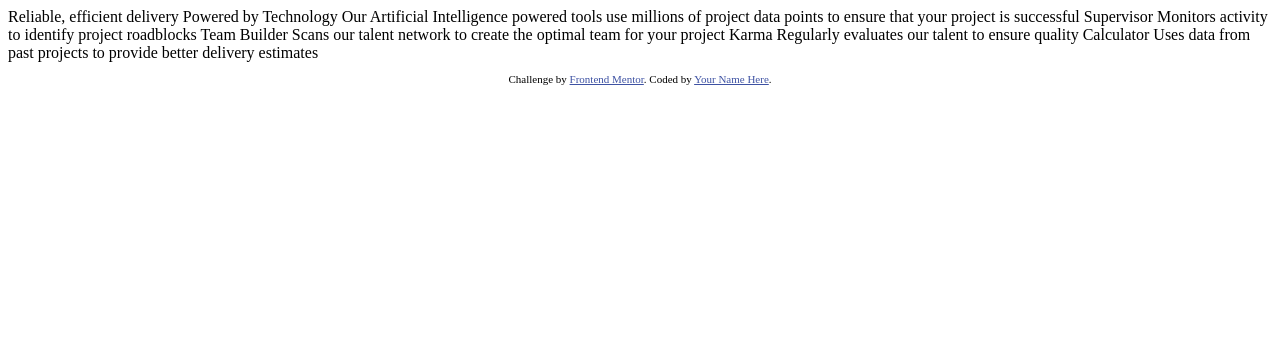
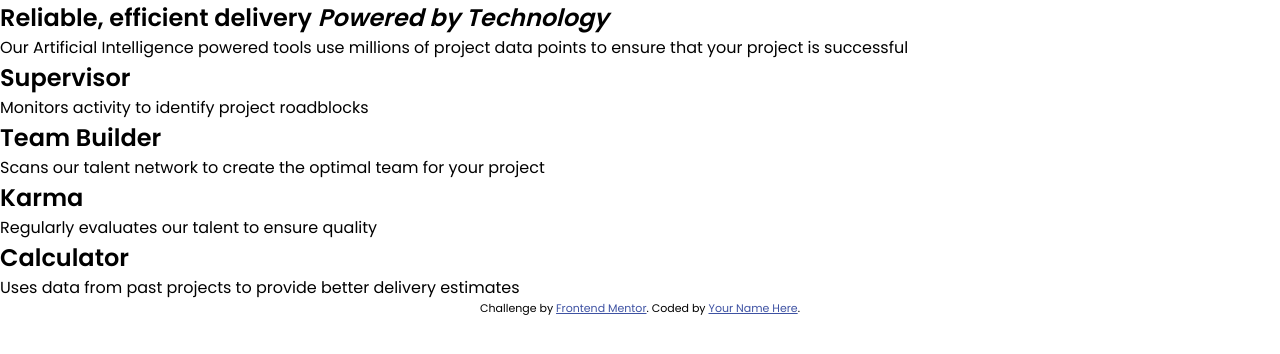
Before and after one commit to Codeyenum/four-card-feature-section-master, a plain HTML site: page index.html in a window 1280 px wide. Drawn offline with Linux system fonts and the light colour scheme.

Commit message:
semantic html markup

```diff
--- a/index.html
+++ b/index.html
@@ -1,40 +1,73 @@
 <!DOCTYPE html>
 <html lang="en">
+
 <head>
     <meta charset="UTF-8">
-  <meta name="viewport" content="width=device-width, initial-scale=1.0"> <!-- displays site properly based on user's device -->
+    <meta name="viewport" content="width=device-width, initial-scale=1.0">
+    <!-- displays site properly based on user's device -->
 
     <link rel="icon" type="image/png" sizes="32x32" href="./images/favicon-32x32.png">
-
+    <link rel="preconnect" href="https://fonts.googleapis.com">
+    <link rel="preconnect" href="https://fonts.gstatic.com" crossorigin>
+    <link href="https://fonts.googleapis.com/css2?family=Poppins:wght@200;400;600&display=swap" rel="stylesheet">
+    <link rel="stylesheet" type="text/css" href="style.css">
     <title>Frontend Mentor | Four card feature section</title>
 
     <!-- Feel free to remove these styles or customise in your own stylesheet 👍 -->
     <style>
-    .attribution { font-size: 11px; text-align: center; }
-    .attribution a { color: hsl(228, 45%, 44%); }
+        .attribution {
+            font-size: 11px;
+            text-align: center;
+        }
+
+        .attribution a {
+            color: hsl(228, 45%, 44%);
+        }
     </style>
 </head>
+
 <body>
-
+    <main>
+        <article>
+            <h1>
                 Reliable, efficient delivery
-  Powered by Technology
-
+                <em>Powered by Technology</em>
+            </h1>
+            <p>
                 Our Artificial Intelligence powered tools use millions of project data points
                 to ensure that your project is successful
+            </p>
+            <div class="features-wrapper">
+                <section class="feature">
+                    <h2 class="feature-title">Supervisor</h2>
+                    <p class="feature-description">
+                        Monitors activity to identify project roadblocks
+                    </p>
+                </section>
 
-  Supervisor
-  Monitors activity to identify project roadblocks
+                <section class="feature">
+                    <h2 class="feature-title">Team Builder</h2>
+                    <p class="feature-description">
+                        Scans our talent network to create the optimal team for your project
+                    </p>
+                </section>
 
-  Team Builder
-  Scans our talent network to create the optimal team for your project
+                <section class="feature">
+                    <h2 class="feature-title">Karma</h2>
+                    <p class="feature-description">
+                        Regularly evaluates our talent to ensure quality
+                    </p>
+                </section>
 
-  Karma
-  Regularly evaluates our talent to ensure quality
-
-  Calculator
+                <section class="feature">
+                    <h2 class="feature-title">Calculator</h2>
+                    <p class="feature-description">
                         Uses data from past projects to provide better delivery estimates
-
-
+                    </p>
+                </section>
+            </div>
+        </article>
+    </main>
     <footer>
         <p class="attribution">
             Challenge by <a href="https://www.frontendmentor.io?ref=challenge" target="_blank">Frontend Mentor</a>.
@@ -42,4 +75,5 @@
         </p>
     </footer>
 </body>
+
 </html>
--- /dev/null
+++ b/style.css
@@ -0,0 +1,24 @@
+:root {
+    /* ### Primary */
+
+    --red: hsl(0, 78%, 62%);
+    --cyan: hsl(180, 62%, 55%);
+    --orange: hsl(34, 97%, 64%);
+    --blue: hsl(212, 86%, 64%);
+
+    /* ### Neutral */
+
+    --veryDarkBlue: hsl(234, 12%, 34%);
+    --grayishBlue: hsl(229, 6%, 66%);
+    --veryLightGray: hsl(0, 0%, 98%);
+}
+
+* {
+    box-sizing: border-box;
+    margin: 0;
+    padding: 0;
+}
+
+body {
+    font-family: 'Poppins', sans-serif;
+}
```
Lines whose indentation alone changed are shown as unchanged.
